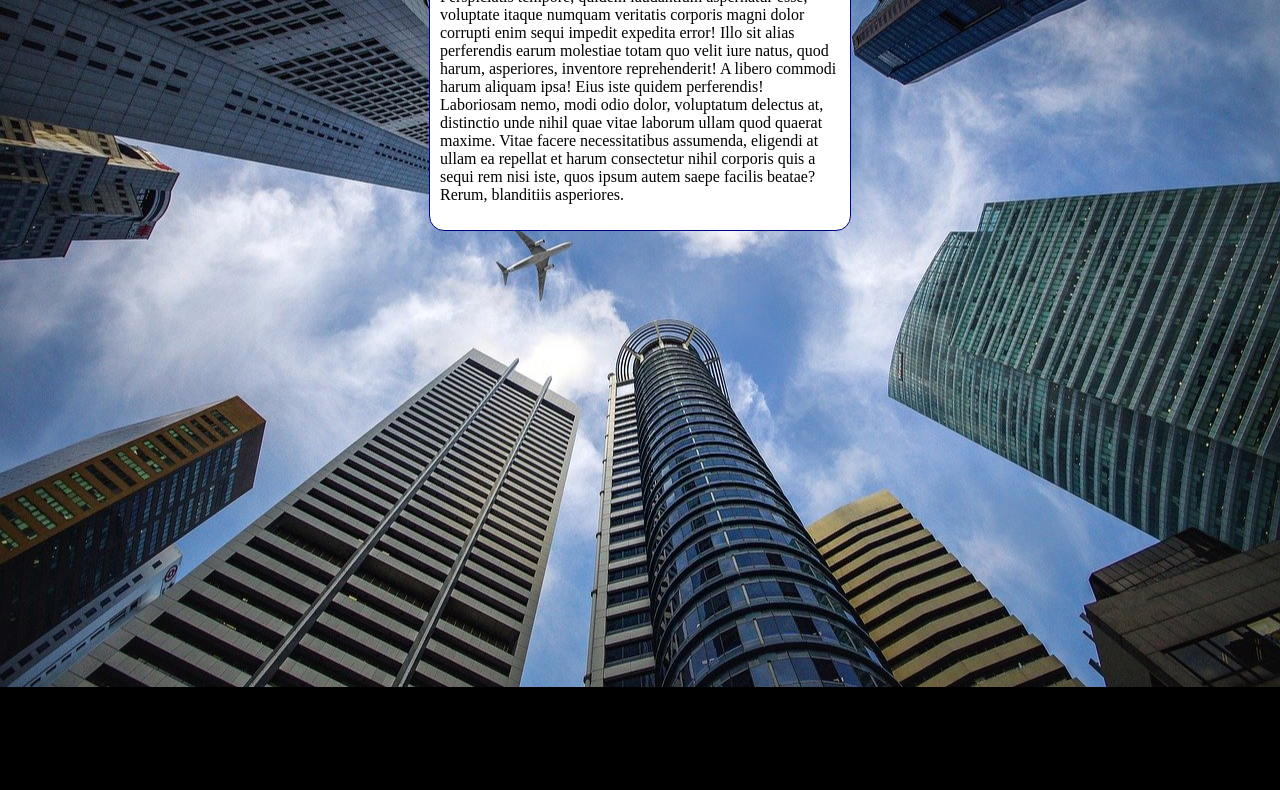
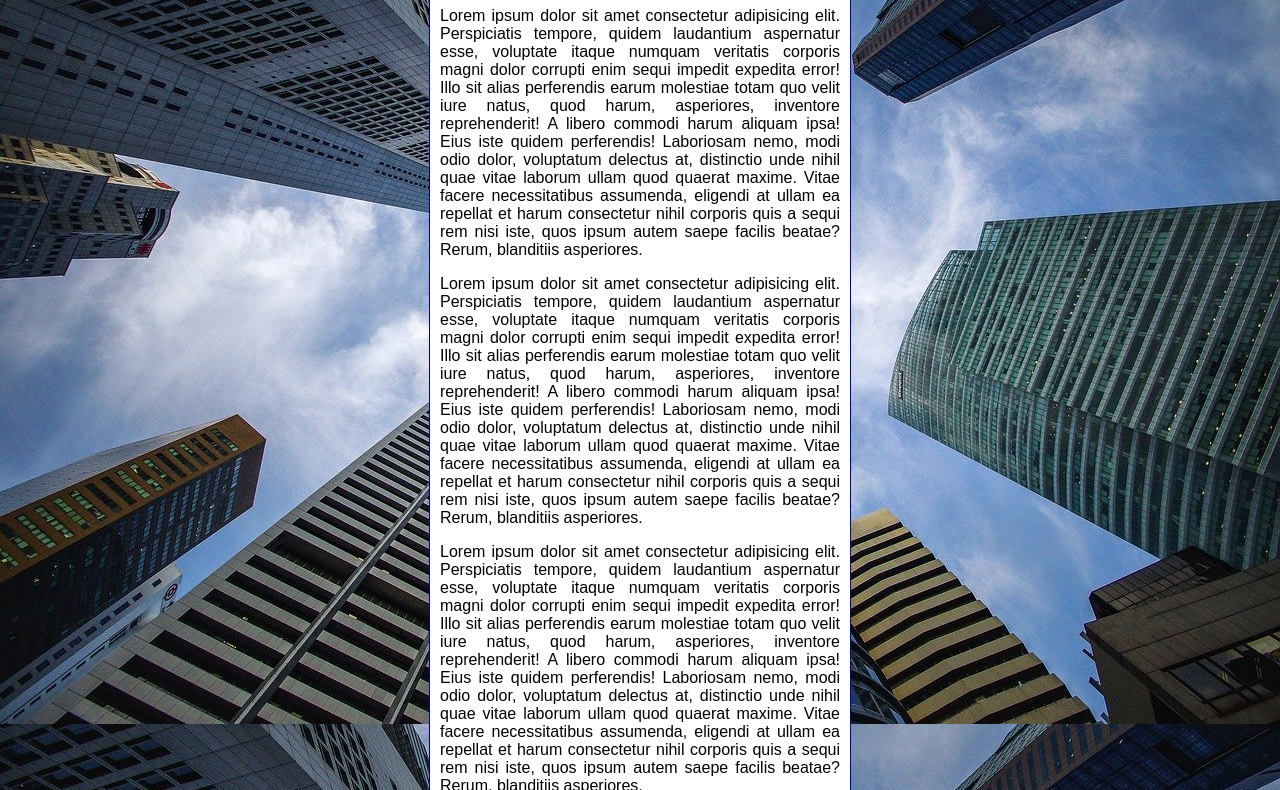
Before and after one commit to becsnr/html-css, a plain HTML site: page exercicios/ex022/fundo06.html in a window 1280 px wide. Shown: the part 129-919 px from the top of the page. Before the commit the page ends 816 px from the top, so only its background shows below. Drawn offline with Linux system fonts and the light colour scheme.

Commit message:
fundo fixo e shorthand

```diff
--- a/exercicios/ex022/fundo06.html
+++ b/exercicios/ex022/fundo06.html
@@ -3,7 +3,7 @@
 <head>
     <meta charset="UTF-8">
     <meta name="viewport" content="width=device-width, initial-scale=1.0">
-    <title>Imagem de Fundo</title>
+    <title>Fundo fixo de tela</title>
     <style>
         body {
             height: 100vh;
@@ -11,29 +11,49 @@
             background-image: url('imagens/wallpaper002.jpg');
             background-position: center center;
             background-repeat: no-repeat;
-            background-size: cover;
-            /*
+
+            /* background-size: cover; */
+            /*      background-size:
                 auto -> padrão; o navegador se vira pra exibir a imagem
                 contain -> faz com q a imagem seja 100% exibida
                 cover -> vai cobrir a tela inteira mesmo q tenha q cortar a imagem
                 pode usar porcentagem (100%) ou pixel (100px) ->  preenche a tela, mas achata e distorce a imagem
             */
+
+            /* background-attachment: fixed; */
+            /*      background-attachment:
+                scroll -> padrão; a imagem de fundo vai rolar junto com o conteúdo.
+                fixed -> a imagem de fundo fica fixada enquanto o contúdo é rolado.
+            */
+
+            background: black url('imagens/wallpaper002.jpg') no-repeat fixed center center /cover ;
+            /*      SHORTHAND - BACKGROUND
+                color > image > repeat > attachment > position > / > size > origin > clip
+
+                A barra (/) é usada para separar as propriedades de posicionamento (position) e tamanho (size) da imagem de fundo na ordem shorthand da propriedade background no CSS. Isso ajuda a evitar confusão entre as propriedades de tamanho e posicionamento da imagem de fundo.
+            */
         }
 
         main {
             background-color: white;
-            width: 400px;
+            max-width: 400px;
             padding: 10px;
             margin: auto;
             border: 1px solid darkblue;
             border-radius: 15px;
+            text-align: justify;
+            font-family: Arial, Helvetica, sans-serif;
         }
+
+
     </style>
 </head>
 <body>
     <main>
         <h1>Teste de Imagem de Fundo</h1>
         <p>Lorem ipsum dolor sit amet consectetur adipisicing elit. Perspiciatis tempore, quidem laudantium aspernatur esse, voluptate itaque numquam veritatis corporis magni dolor corrupti enim sequi impedit expedita error! Illo sit alias perferendis earum molestiae totam quo velit iure natus, quod harum, asperiores, inventore reprehenderit! A libero commodi harum aliquam ipsa! Eius iste quidem perferendis! Laboriosam nemo, modi odio dolor, voluptatum delectus at, distinctio unde nihil quae vitae laborum ullam quod quaerat maxime. Vitae facere necessitatibus assumenda, eligendi at ullam ea repellat et harum consectetur nihil corporis quis a sequi rem nisi iste, quos ipsum autem saepe facilis beatae? Rerum, blanditiis asperiores.</p>
+        <p>Lorem ipsum dolor sit amet consectetur adipisicing elit. Perspiciatis tempore, quidem laudantium aspernatur esse, voluptate itaque numquam veritatis corporis magni dolor corrupti enim sequi impedit expedita error! Illo sit alias perferendis earum molestiae totam quo velit iure natus, quod harum, asperiores, inventore reprehenderit! A libero commodi harum aliquam ipsa! Eius iste quidem perferendis! Laboriosam nemo, modi odio dolor, voluptatum delectus at, distinctio unde nihil quae vitae laborum ullam quod quaerat maxime. Vitae facere necessitatibus assumenda, eligendi at ullam ea repellat et harum consectetur nihil corporis quis a sequi rem nisi iste, quos ipsum autem saepe facilis beatae? Rerum, blanditiis asperiores.</p>
+        <p>Lorem ipsum dolor sit amet consectetur adipisicing elit. Perspiciatis tempore, quidem laudantium aspernatur esse, voluptate itaque numquam veritatis corporis magni dolor corrupti enim sequi impedit expedita error! Illo sit alias perferendis earum molestiae totam quo velit iure natus, quod harum, asperiores, inventore reprehenderit! A libero commodi harum aliquam ipsa! Eius iste quidem perferendis! Laboriosam nemo, modi odio dolor, voluptatum delectus at, distinctio unde nihil quae vitae laborum ullam quod quaerat maxime. Vitae facere necessitatibus assumenda, eligendi at ullam ea repellat et harum consectetur nihil corporis quis a sequi rem nisi iste, quos ipsum autem saepe facilis beatae? Rerum, blanditiis asperiores.</p>
     </main>
 </body>
 </html>
```
